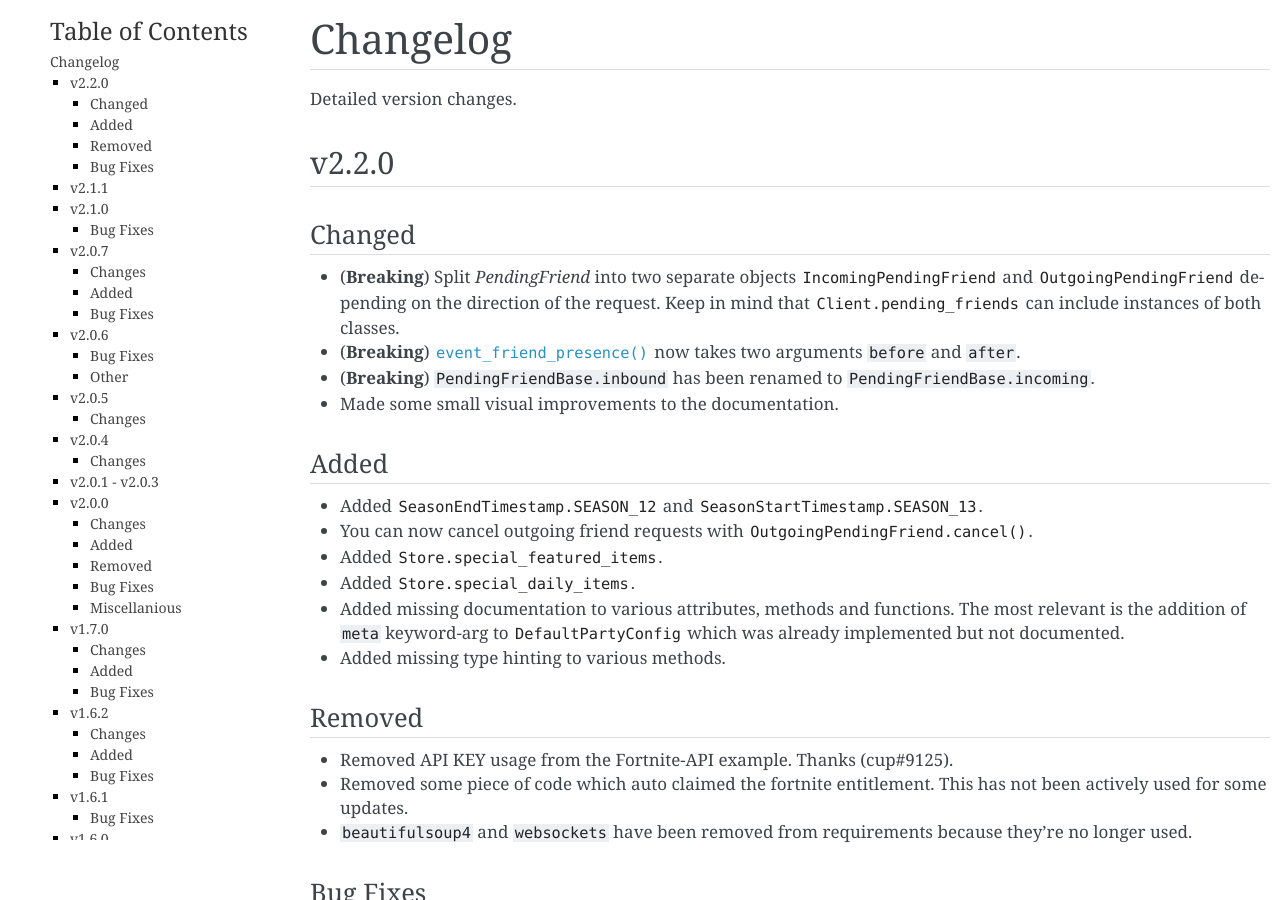
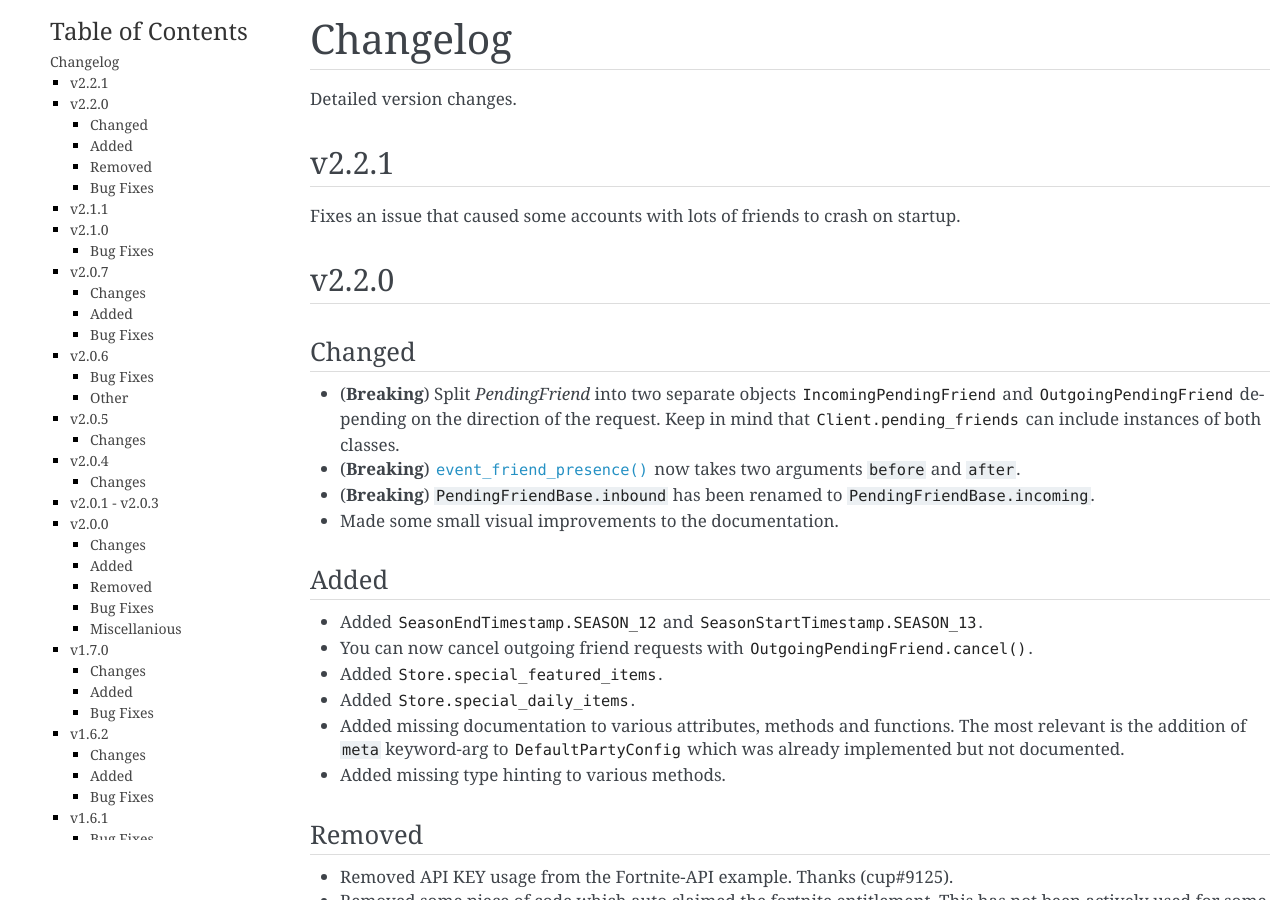
Before and after one commit to Terbau/fortnitepy, a Sphinx documentation site: the page built from docs/changelog.rst, in a window 1280 px wide and 900 px high. Built offline with Sphinx 7.4.7, drawn with Linux system fonts in a browser that asks for light colours.

Commit message:
v2.2.1 changelog + version bump

```diff
--- a/docs/changelog.rst
+++ b/docs/changelog.rst
@@ -4,6 +4,12 @@ Changelog
 =========
 
 Detailed version changes.
+
+
+v2.2.1
+------
+
+Fixes an issue that caused some accounts with lots of friends to crash on startup.
 
 
 v2.2.0
--- a/fortnitepy/__init__.py
+++ b/fortnitepy/__init__.py
@@ -25,7 +25,7 @@ OUT OF OR IN CONNECTION WITH THE SOFTWARE OR THE USE OR OTHER DEALINGS IN THE
 SOFTWARE.
 """
 
-__version__ = '2.2.0'
+__version__ = '2.2.1'
 
 from .client import Client, run_multiple, start_multiple, close_multiple
 from .auth import (Auth, EmailAndPasswordAuth, ExchangeCodeAuth,
```
